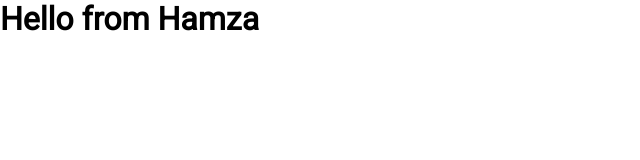
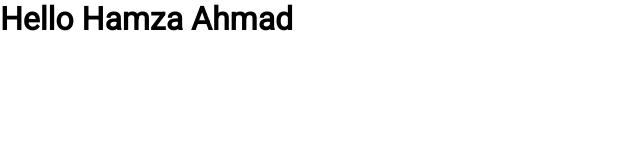
Before and after one commit to hamzahmd/github-profile-tracker, a React (Create React App) app: page / in a window 1280 px wide. Shown: the top 160 px of the page, without its empty margins (0-640 px from the left). Built offline with nearby package versions, Linux system fonts and the light colour scheme.

Commit message:
Started with Class Components

```diff
--- a/src/App.js
+++ b/src/App.js
@@ -1,11 +1,18 @@
+import React, { Component } from 'react';
 import './App.css';
 
-function App() {
-  return (
-    <div className="App">
-      <h1>Hello from Hamza</h1>
-    </div>
-  );
+// Class Based Components
+class App extends Component {
+  render(){
+    const name = 'Hamza Ahmad';
+    const loading = false;
+    return (
+      <div className="App">
+        {loading ? <h2>loading...</h2>:<h1>Hello {name}</h1> }
+      </div>
+    );
+  }
+
 }
 
 export default App;
```
Also changed, not shown: 1 other file (tests, documents, lock files or other folders).
